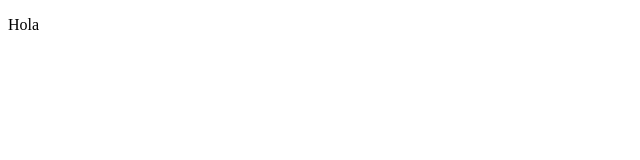
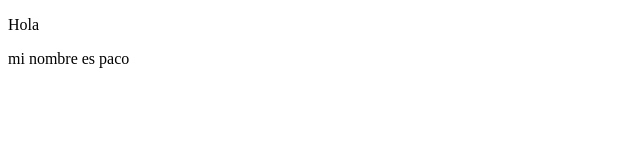
Before and after one commit to JuanFenet/remoto1, a plain HTML site: page index.html in a window 1280 px wide. Shown: the whole page, without its empty margins (0-640 px from the left). Drawn offline with Linux system fonts and the light colour scheme.

Commit message:
Creacion estilos

```diff
--- /dev/null
+++ b/estilos.css
@@ -0,0 +1,3 @@
+body{
+    font-family: 'Lucida Sans', 'Lucida Sans Regular', 'Lucida Grande', 'Lucida Sans Unicode', Geneva, Verdana, sans-serif;
+}
--- a/index.html
+++ b/index.html
@@ -7,5 +7,6 @@
 </head>
 <body>
     <p>Hola</p>
+    <p>mi nombre es paco</p>
 </body>
 </html>
```
